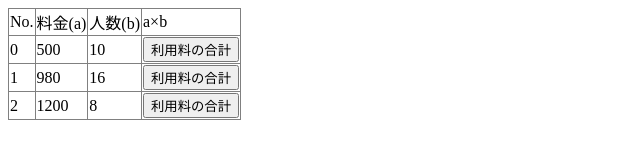
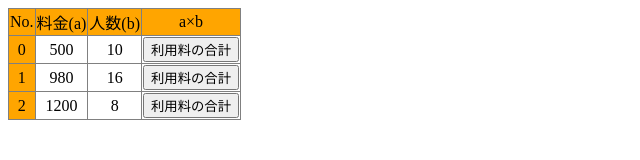
Before and after one commit to c3230701/www2, a plain HTML site: page training_js04/sample06-7.html in a window 1280 px wide. Shown: the whole page, without its empty margins (0-640 px from the left). Drawn offline with Linux system fonts and the light colour scheme.

Commit message:
2024/10/29_1

```diff
--- a/training_js04/sample06-7.html
+++ b/training_js04/sample06-7.html
@@ -13,23 +13,24 @@
 <body>
     <table border="1">
         <tr>
-            <td>No.</td><td>料金(a)</td><td>人数(b)</td><td>a×b</td>
+            <tr bgcolor="#ffa500">  <td><center>No.</center></td><td><center>料金(a)</center></td><td><center>人数(b)</center></td><td><center>a×b</center></td> </tr>
         </tr>
         <tr>
-            <td>0</td>
-            <td>500</td>
-            <td>10</td>
+            <td bgcolor="#ffa500"> <center>0</center></td>
+            <td><center>500</center></td>
+            <td><center>10</center></td>
             <td><button onclick="multiply_0()">利用料の合計</button></td>
         </tr>
         <tr>
-            <td>1</td>
-            <td>980</td>
-            <td>16</td>
+            <td bgcolor="#ffa500"> <center>1</center></td>
+            <td><center>980</center></td>
+            <td><center>16</center></td>
             <td><button onclick="multiply_1()">利用料の合計</button></td>
         </tr>
         <tr>
-            <td>2</td><td>1200</td>
-            <td>8</td>
+            <td bgcolor="#ffa500"> <center>2</center></td>
+            <td><center>1200</center></td>
+            <td><center>8</center></td>
             <td><button onclick="multiply_2()">利用料の合計</button></td>
         </tr>
     </table>
```
